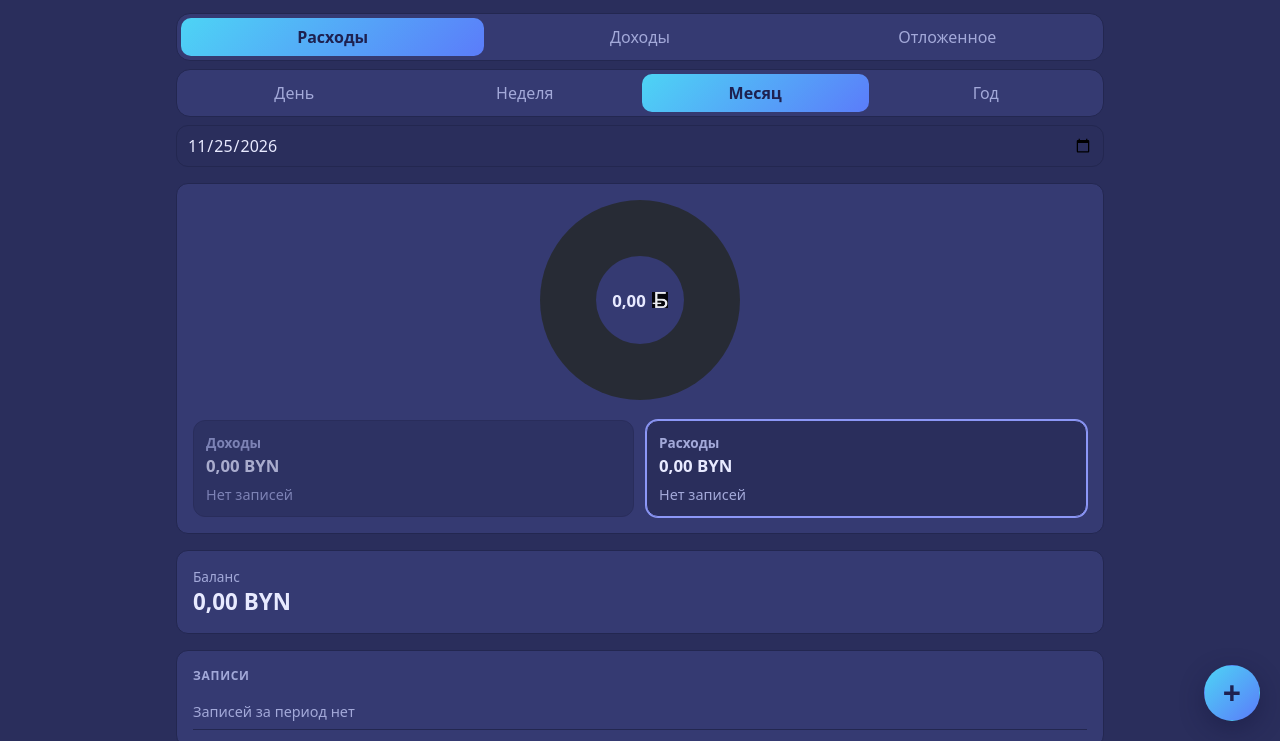
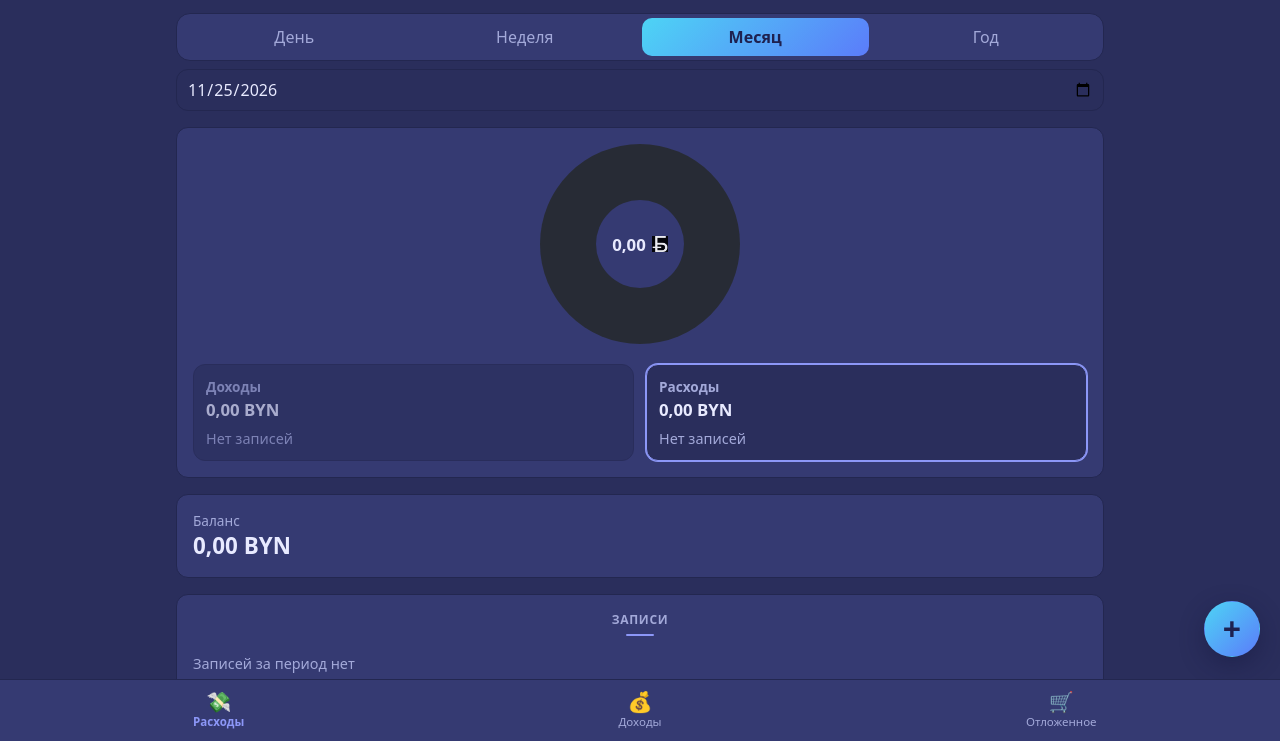
Before and after one commit to PCHE1ENOK/expense-tracker, a plain HTML site: page index.html in a window 1280 px wide. Shown: the part 59-800 px from the top of the page. Drawn offline with Linux system fonts and the light colour scheme.

Commit message:
Bottom tab bar (Расходы / Доходы / Отложенное) like the reference app; centered section titles with accent rule
Co-Authored-By: Claude Haiku 5.5 <noreply@anthropic.com>

```diff
--- a/index.html
+++ b/index.html
@@ -20,11 +20,6 @@
       </div>
     </header>
 
-    <nav class="seg">
-      <button type="button" data-kind="expense" class="active">Расходы</button>
-      <button type="button" data-kind="income">Доходы</button>
-      <button type="button" data-view="deferred">Отложенное</button>
-    </nav>
     <nav class="seg">
       <button type="button" data-period="day">День</button>
       <button type="button" data-period="week">Неделя</button>
@@ -95,6 +90,11 @@
     </section>
   </main>
   <button type="button" id="fab" class="fab" title="Добавить запись">+</button>
+  <nav class="tabbar">
+    <button type="button" data-kind="expense" class="active"><span>💸</span>Расходы</button>
+    <button type="button" data-kind="income"><span>💰</span>Доходы</button>
+    <button type="button" data-view="deferred"><span>🛒</span>Отложенное</button>
+  </nav>
   <script src="script.js"></script>
 </body>
 </html>
--- a/style.css
+++ b/style.css
@@ -41,8 +41,23 @@ h1 { font-size: 1.5rem; margin: 0; }
 .btn { display: inline-block; cursor: pointer; padding: 8px 10px; border: 1px solid var(--border); border-radius: 12px; }
 h2 {
   font-size: .75rem; margin: 0 0 10px; color: var(--muted); font-weight: 600;
-  text-transform: uppercase; letter-spacing: .06em;
+  text-transform: uppercase; letter-spacing: .06em; text-align: center;
 }
+h2::after {
+  content: ""; display: block; width: 28px; height: 2px; margin: 6px auto 0; border-radius: 2px; background: var(--accent);
+}
+
+.tabbar {
+  position: fixed; left: 0; right: 0; bottom: 0; z-index: 5;
+  display: flex; background: var(--panel); border-top: 1px solid var(--border);
+  padding: 6px 8px calc(6px + env(safe-area-inset-bottom));
+}
+.tabbar button {
+  flex: 1; display: flex; flex-direction: column; align-items: center; gap: 2px;
+  background: none; border: none; color: var(--muted); font-size: .72rem; font-weight: 400; padding: 6px 0;
+}
+.tabbar button span { font-size: 1.25rem; line-height: 1; }
+.tabbar button.active { color: var(--accent); font-weight: 600; }
 
 input, select, button {
   font: inherit; color: var(--text); background: var(--bg);
@@ -144,7 +159,7 @@ ul { list-style: none; margin: 0; padding: 0; }
 .cat .amount { font-weight: 600; }
 
 .fab {
-  position: fixed; right: 20px; bottom: calc(20px + env(safe-area-inset-bottom)); width: 56px; height: 56px; border-radius: 50%;
+  position: fixed; right: 20px; bottom: calc(84px + env(safe-area-inset-bottom)); width: 56px; height: 56px; border-radius: 50%;
   font-size: 2rem; line-height: 1; padding: 0; background: var(--grad); color: var(--on-accent);
   box-shadow: 0 8px 24px rgba(20, 22, 60, .45);
 }
```
